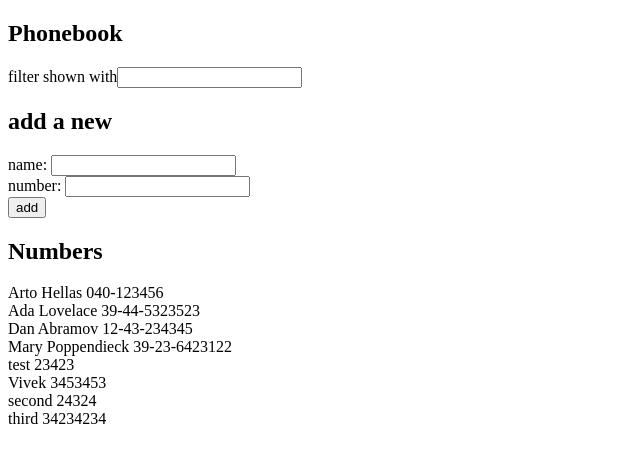
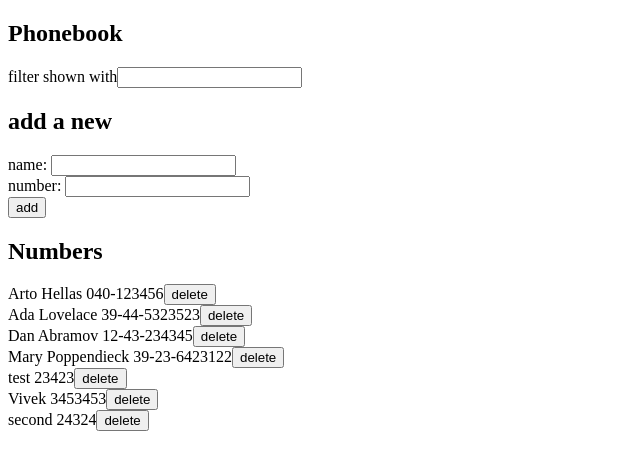
Before and after one commit to KamiKruse/fullStack-part-2, a React (Vite) app in the folder phonebook/: page / in a window 1280 px wide. Shown: the top 470 px of the page, without its empty margins (0-640 px from the left). Built offline with nearby package versions, Linux system fonts and the light colour scheme; data requests are answered from the project's data file.

Commit message:
Completed exercise 2.14 and added delete functionality for individual numbers

```diff
--- a/phonebook/db.json
+++ b/phonebook/db.json
@@ -3,42 +3,37 @@
     {
       "name": "Arto Hellas",
       "number": "040-123456",
-      "id": 1
+      "id": "1"
     },
     {
       "name": "Ada Lovelace",
       "number": "39-44-5323523",
-      "id": 2
+      "id": "2"
     },
     {
       "name": "Dan Abramov",
       "number": "12-43-234345",
-      "id": 3
+      "id": "3"
     },
     {
       "name": "Mary Poppendieck",
       "number": "39-23-6423122",
-      "id": 4
+      "id": "4"
     },
     {
-      "id": 5,
+      "id": "5",
       "name": "test",
       "number": "23423"
     },
     {
-      "id": 6,
+      "id": "6",
       "name": "Vivek",
       "number": "3453453"
     },
     {
-      "id": 7,
+      "id": "7",
       "name": "second",
       "number": "24324"
-    },
-    {
-      "id": 8,
-      "name": "third",
-      "number": "34234234"
     }
   ]
 }
--- a/phonebook/package.json
+++ b/phonebook/package.json
@@ -8,7 +8,7 @@
     "build": "vite build",
     "lint": "eslint .",
     "preview": "vite preview",
-    "server": "json-server -p 3001 db.json"
+    "server": "json-server --watch db.json --port 3001"
   },
   "dependencies": {
     "axios": "^1.8.4",
--- a/phonebook/src/App.jsx
+++ b/phonebook/src/App.jsx
@@ -51,6 +51,35 @@ const App = () => {
     setFilter(e.target.value);
   };
 
+  const handleDelete = (id) => {
+    if (
+      window.confirm(`Are you sure you want to delete the entry with ID ${id}?`)
+    ) {
+      networkCalls
+        .delReq(id)
+        .then((delId) => {
+          setPersons((prevPersons) =>
+            prevPersons.filter((person) => person.id !== delId)
+          );
+        })
+        .catch((error) => {
+          if (error.response && error.response.status === 404) {
+            setPersons((prevPersons) =>
+              prevPersons.filter((person) => person.id !== id)
+            );
+          } else {
+            alert(
+              `An error occurred while deleting: ${
+                error.message || "Unknown error"
+              }`
+            );
+          }
+        });
+    } else {
+      console.log(`Deletion cancelled for ID: ${id}`);
+    }
+  };
+
   return (
     <div>
       <h2>Phonebook</h2>
@@ -64,7 +93,7 @@ const App = () => {
         handleClick={handleClick}
       />
       <h2>Numbers</h2>
-      <Display persons={persons} filter={filter} />
+      <Display persons={persons} filter={filter} handleDelete={handleDelete} />
     </div>
   );
 };
--- a/phonebook/src/Display.jsx
+++ b/phonebook/src/Display.jsx
@@ -8,6 +8,7 @@ const Display = (props) => {
           key={person.id}
           name={person.name}
           number={person.number}
+          handleDelete={props.handleDelete}
         />
       )
   );
--- a/phonebook/src/List.jsx
+++ b/phonebook/src/List.jsx
@@ -2,6 +2,7 @@ const List = (props) => {
   return (
     <li key={props.id} style={{ listStyle: "none" }}>
       {props.name} {props.number}
+      <button onClick={() => props.handleDelete(props.id)}>delete</button>
     </li>
   );
 };
--- a/phonebook/src/services/axios.js
+++ b/phonebook/src/services/axios.js
@@ -11,7 +11,13 @@ const postReq = (obj) => {
   return request.then((response) => response.data);
 };
 
+const delReq = (id)=>{
+    const request = axios.delete(`${baseUrl}/${id}`)
+    return request.then(() => id);
+}
+
 export default {
   getReq,
   postReq,
+  delReq
 };
```
